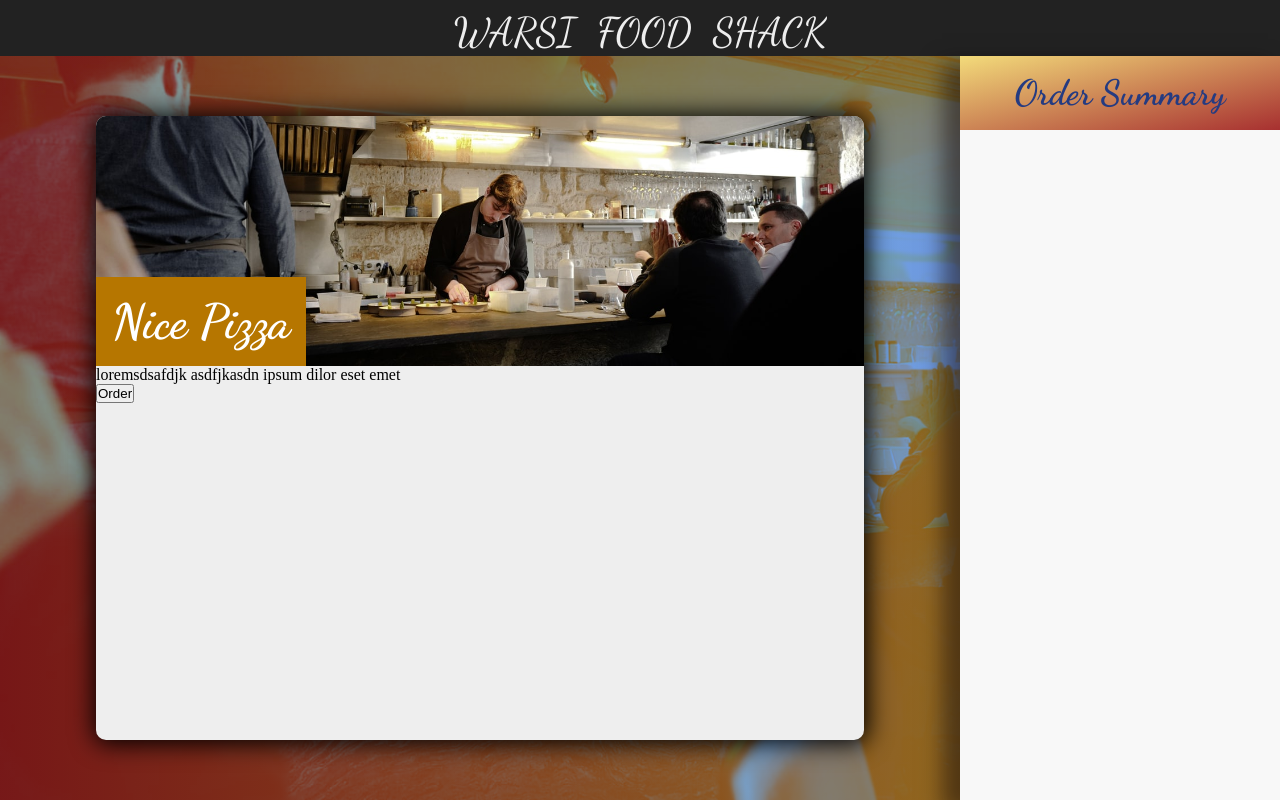
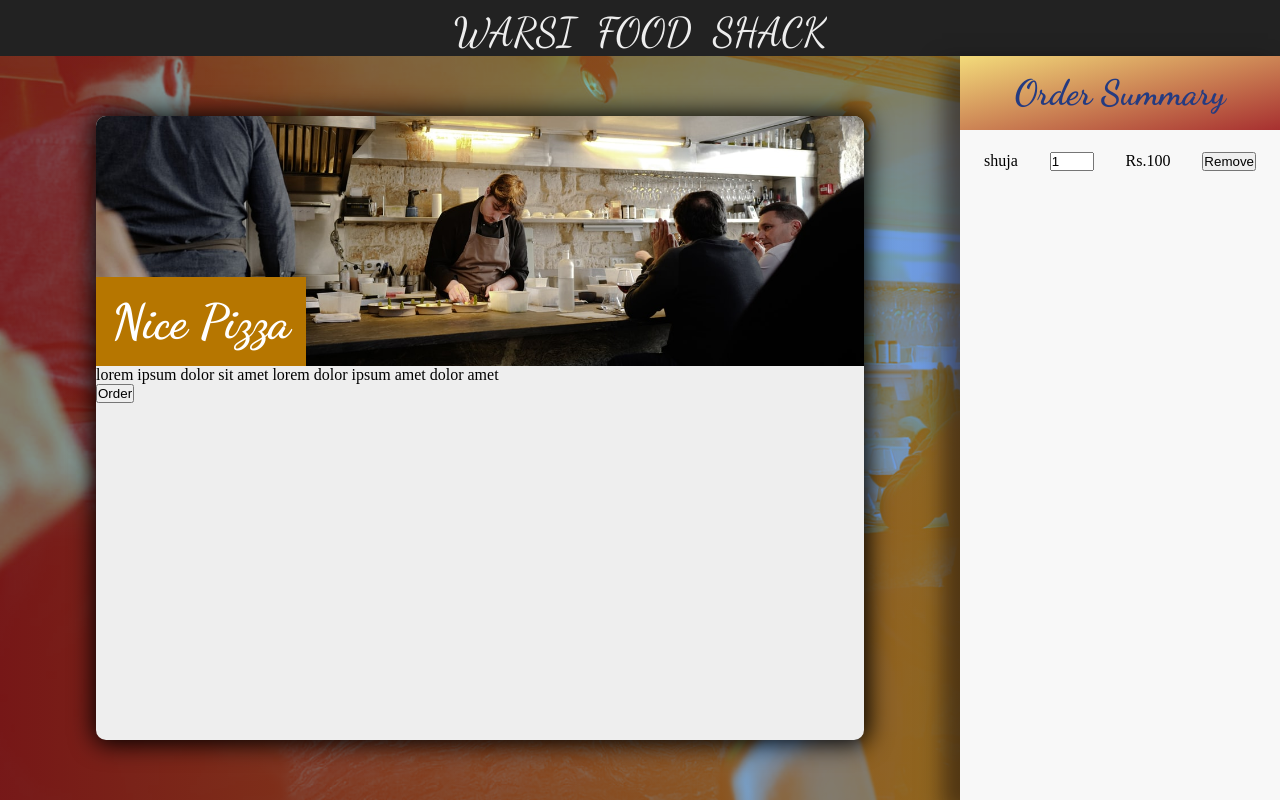
Before and after one commit to shujablaze/foodOrderingApp, a React (Create React App) app in the folder client/: page /1/1 in a window 1280 px wide. Both pictures are taken after a click on the button "Order". Built offline with nearby package versions, Linux system fonts and the light colour scheme.

Commit message:
Added state in cart

```diff
--- a/client/sass/_components.scss
+++ b/client/sass/_components.scss
@@ -35,3 +35,9 @@
         background-color: rgb(182, 118, 0);
     }
 }
+
+.cart-item{
+    display: flex;
+    justify-content: space-between;
+    padding:0.5rem;
+}
--- a/client/src/App.css
+++ b/client/src/App.css
@@ -40,7 +40,7 @@
 .cart {
   background: #f8f8f8;
   height: 93vh;
-  padding: 5vh 10%;
+  padding: 11vh 5%;
   box-shadow: -15px 10px 20px 3px rgba(20, 7, 7, 0.514);
   position: relative; }
   .cart h2 {
@@ -95,3 +95,8 @@
     font-size: 3rem;
     padding: 1rem;
     background-color: #b67600; }
+.cart-item{
+    display: flex;
+    justify-content: space-between;
+    padding:0.5rem;
+}
--- a/client/src/App.js
+++ b/client/src/App.js
@@ -1,17 +1,46 @@
 import './App.css';
 
-import React from 'react'
+import {React,useReducer,createContext} from 'react'
 import Nav from './components/Nav'
 import Dashboard from './components/Dashboard'
 import Cart from './components/Cart'
 
+
+export const cartContext = createContext(null)
+
 function App() {
+
+  const dispatch = (state,action)=>{
+    switch(action.type){
+      case "add":
+        return [...state,action.data]
+
+      case "changeQuantity":
+        let newState = state.map(item=>{
+          if(item._id === action.data.id) item.quantity = action.data.quantity
+          return item
+        })
+        console.log(newState)
+        return newState
+
+      case "delete":
+        return state.filter(item=>item._id!==action.data.id)
+      default:
+        return new Error('Invalid action')
+
+    }
+  }
+
+  const [cart,setCart] = useReducer(dispatch,[])
+
   return (
     <div >
       <Nav/>
       <section className="container">
-      <Dashboard/>
-      <Cart/>
+      <cartContext.Provider value={{cart,setCart}}>
+        <Dashboard/>
+        <Cart/>
+      </cartContext.Provider>
       </section>
     </div>
   )
--- a/client/src/components/Cart.js
+++ b/client/src/components/Cart.js
@@ -1,9 +1,31 @@
-import React from 'react'
+import {React,useContext} from 'react'
+import {cartContext} from '../App'
+
+function CartItem(props) {
+    const {setCart} = useContext(cartContext)
+    const handleChange = (e)=>{
+        const val = e.target.value
+        setCart({type:"changeQuantity",data:{quantity:val,id:1}})
+    }
+    return(
+        <div className="cart-item">
+            <div>{props.name}</div>
+            <div><input type="number" value={props.quantity} onChange={handleChange} min="1" max="9"/></div>
+            <div>Rs.{props.price}</div>
+            <button onClick={()=>setCart({type:"delete",data:{id:1}})}>Remove</button>
+        </div>
+    )
+}
+
 
 function Cart() {
+
+    const {cart} = useContext(cartContext)
+
     return (
         <div className="cart">
             <h2>Order Summary</h2>
+            {cart.map((el)=><CartItem key={Math.random()} name={el.name} quantity={el.quantity} price={el.price}></CartItem>)}
         </div>
     )
 }
--- a/client/src/components/CategoryMenu.js
+++ b/client/src/components/CategoryMenu.js
@@ -8,7 +8,7 @@ function CategoryMenu() {
             <Link to="/pizza/new" className="card">
                 <div>Nice Pizza</div>
             </Link>
-            <Link className="card">
+            <Link to="/pizza/big" className="card">
                 <div>Cheezy</div>
             </Link>
             <Link className="card">
--- a/client/src/components/Item.js
+++ b/client/src/components/Item.js
@@ -1,19 +1,27 @@
-import React from 'react'
+import {React,useContext} from 'react'
+import {cartContext} from '../App'
 
 function Item() {
+
+    const {setCart} =  useContext(cartContext)
+
+    const handleClick = ()=>{
+        setCart({type:"add",data:{_id:1,name:"shuja",quantity:1,price:100}})
+    }
+
     return (
         <div className="itempage">
             <div className="banner">
                 <div className="banner-text">Nice Pizza</div>
             </div>
             <div className="item__description">
-                loremsdsafdjk asdfjkasdn ipsum dilor eset emet
+                lorem ipsum dolor sit amet lorem dolor ipsum amet dolor amet
             </div>
             <div className="item__addons">
 
             </div>
-            <div className="button">
-                <button>Order</button>
+            <div className="item__btn">
+                <button onClick={handleClick}>Order</button>
             </div>
         </div>
     )
```
